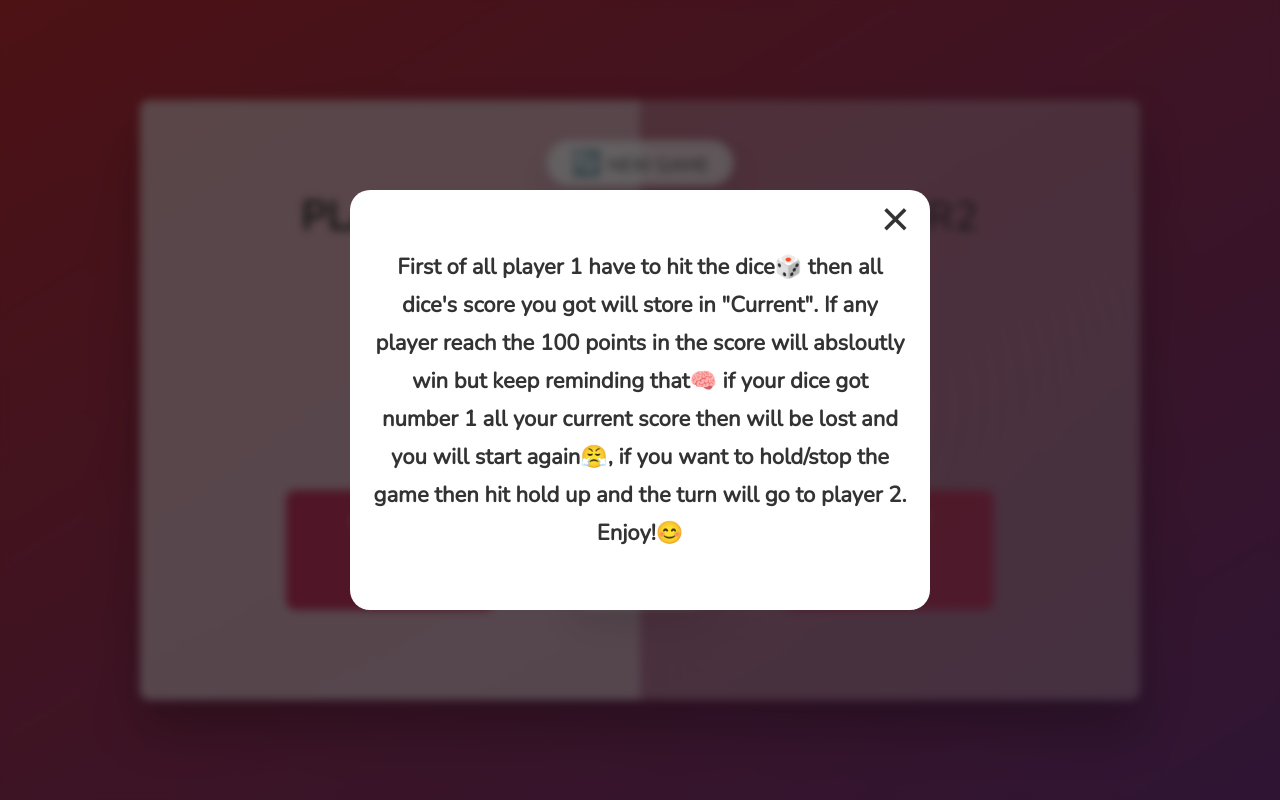
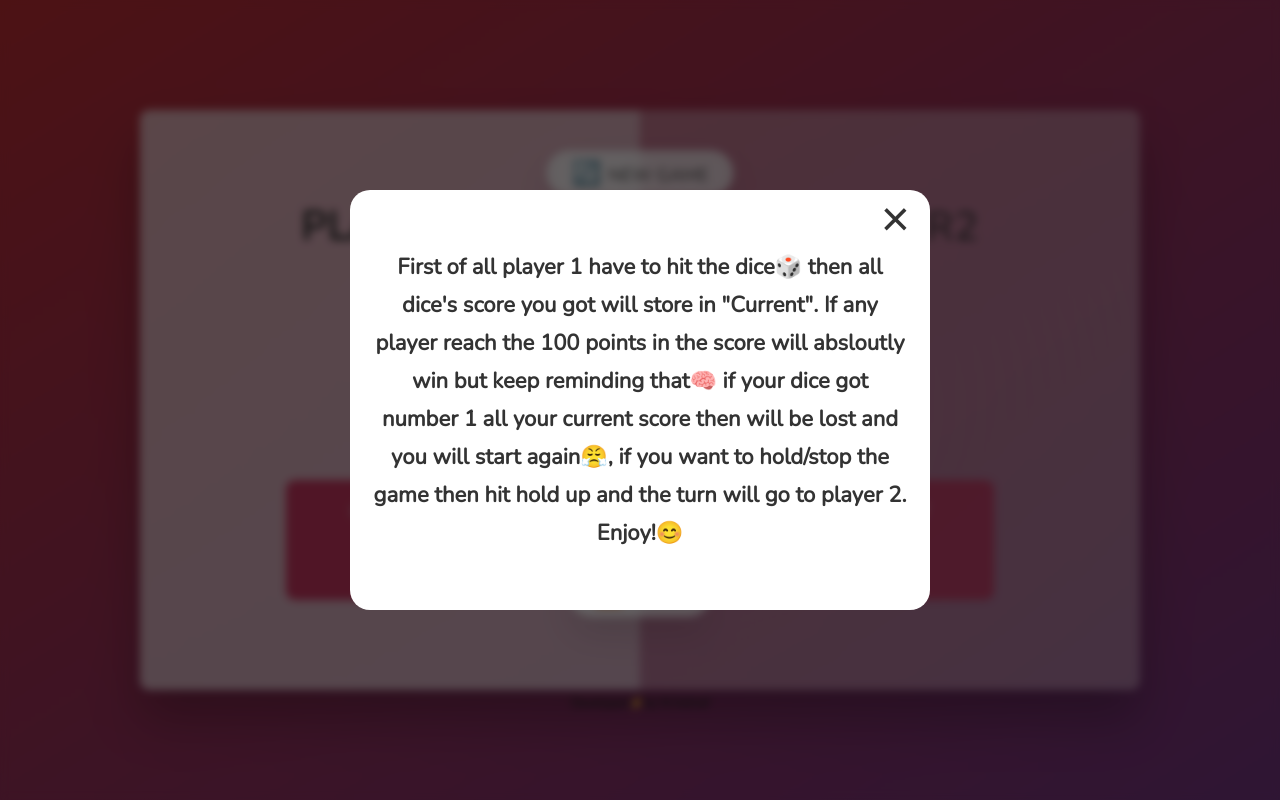
Before and after one commit to mohamed552/RollDice, a plain HTML site: page index.html in a window 1280 px wide. Drawn offline with nearby package versions, Linux system fonts and the light colour scheme.

Commit message:
Files upload

```diff
--- a/Css/Style.css
+++ b/Css/Style.css
@@ -66,7 +66,7 @@ body {
 main {
   position: relative;
   width: 100rem;
-  height: 60rem;
+  height: 58rem;
   background-color: rgba(255, 255, 255, 0.35);
   backdrop-filter: blur(200px);
   filter: blur();
@@ -209,6 +209,14 @@ main {
 .hidden {
   display: none;
 }
+.ending {
+  position: fixed;
+  margin-top: 606px;
+  font-size: 12px;
+  color: rgb(41, 40, 40);
+  font-family: "Nunito", sans-serif;
+  font-weight: 600;
+}
 @media (max-width: 425px) {
   .player {
     width: 20px;
@@ -284,6 +292,9 @@ main {
     height: 50px;
     border-radius: 10px;
   }
+  .ending {
+    position: fixed;
+    margin-top: 600px;
 }
 @media (max-width: 321px) {
   .overlay {
@@ -310,4 +321,8 @@ main {
     padding-right: 0px;
     margin-right: 20px;
   }
+  .ending {
+    position: fixed;
+    margin-top: 552px;
 }
+}
--- a/index.html
+++ b/index.html
@@ -25,7 +25,7 @@
     <main>
       <section class="player player--0 player--active">
         <h2 class="name" id="name--0">Player 1</h2>
-        <p class="score" id="score--0">43</p>
+        <p class="score" id="score--0">0</p>
         <div class="current">
           <p class="current-label">Current</p>
           <p class="current-score" id="current--0">0</p>
@@ -33,7 +33,7 @@
       </section>
       <section class="player player--1">
         <h2 class="name" id="name--1">Player 2</h2>
-        <p class="score" id="score--1">24</p>
+        <p class="score" id="score--1">0</p>
         <div class="current">
           <p class="current-label">Current</p>
           <p class="current-score" id="current--1">0</p>
@@ -45,6 +45,9 @@
       <button class="btn btn--roll">🎲 Roll dice</button>
       <button class="btn btn--hold">📥 Hold</button>
     </main>
+    <div class="ending">
+      <p>Developed⚡by M.Ashraf</p>
+    </div>
     <script src="Js/Main.js"></script>
   </body>
 </html>
```
